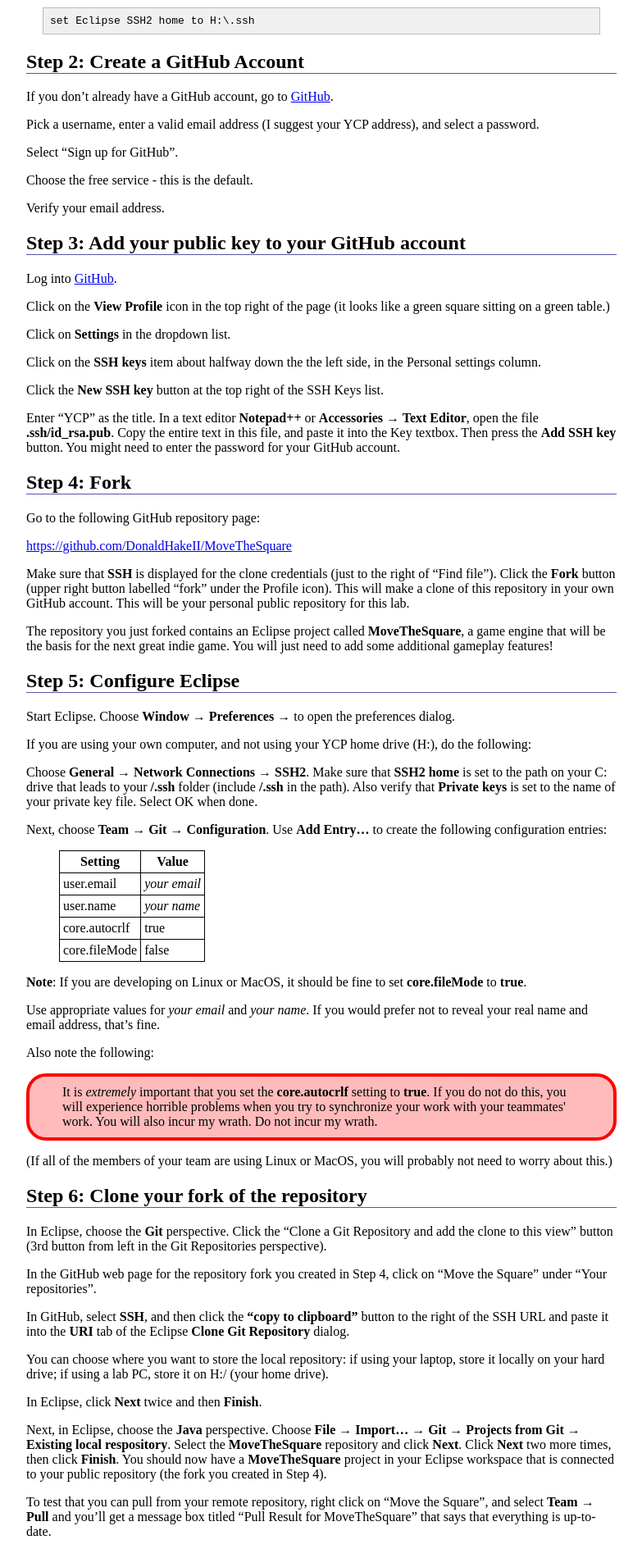
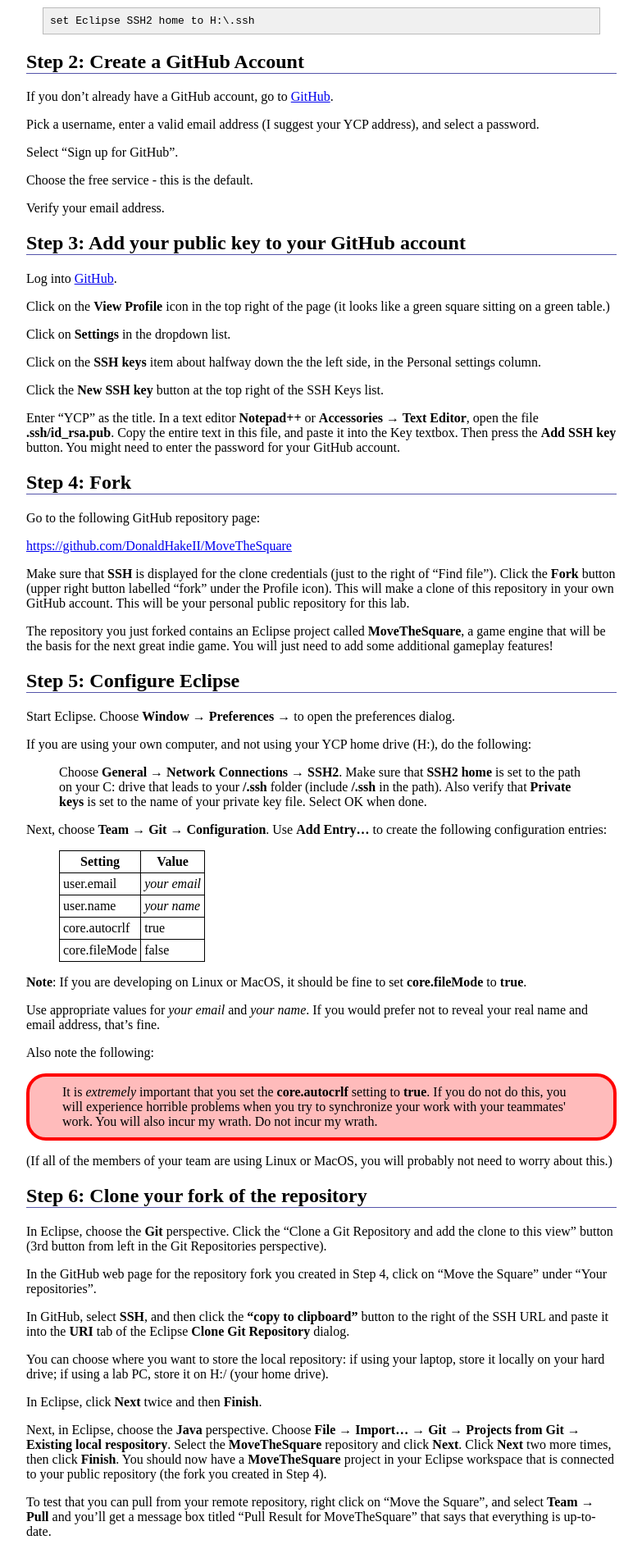
Before and after one commit to ycpcs/cs320-spring2016, a Jekyll site: the page built from labs/lab01.md, in a window 1280 px wide. Shown: the part 1049-2949 px from the top of the page at 82% size, without its empty margins (248-1031 px from the left). Built offline with Jekyll 4.4.1, drawn with Linux system fonts in a browser that asks for light colours; Markdown is read by kramdown in place of the engine named in the settings.

```diff
--- a/labs/lab01.md
+++ b/labs/lab01.md
@@ -94,7 +94,7 @@ Start Eclipse.  Choose **Window &rarr; Preferences &rarr;** to open the preferen
 
 If you are using your own computer, and not using your YCP home drive (H:), do the following:
 
-Choose **General &rarr; Network Connections &rarr; SSH2**.  Make sure that **SSH2 home** is set to the path on your C: drive that leads to your **/.ssh** folder (include **/.ssh** in the path). Also verify that **Private keys** is set to the name of your private key file.  Select OK when done.
+> Choose **General &rarr; Network Connections &rarr; SSH2**.  Make sure that **SSH2 home** is set to the path on your C: drive that leads to your **/.ssh** folder (include **/.ssh** in the path). Also verify that **Private keys** is set to the name of your private key file.  Select OK when done.
 
 Next, choose **Team &rarr; Git &rarr; Configuration**.  Use **Add Entry...** to create the following configuration entries:
 
```
